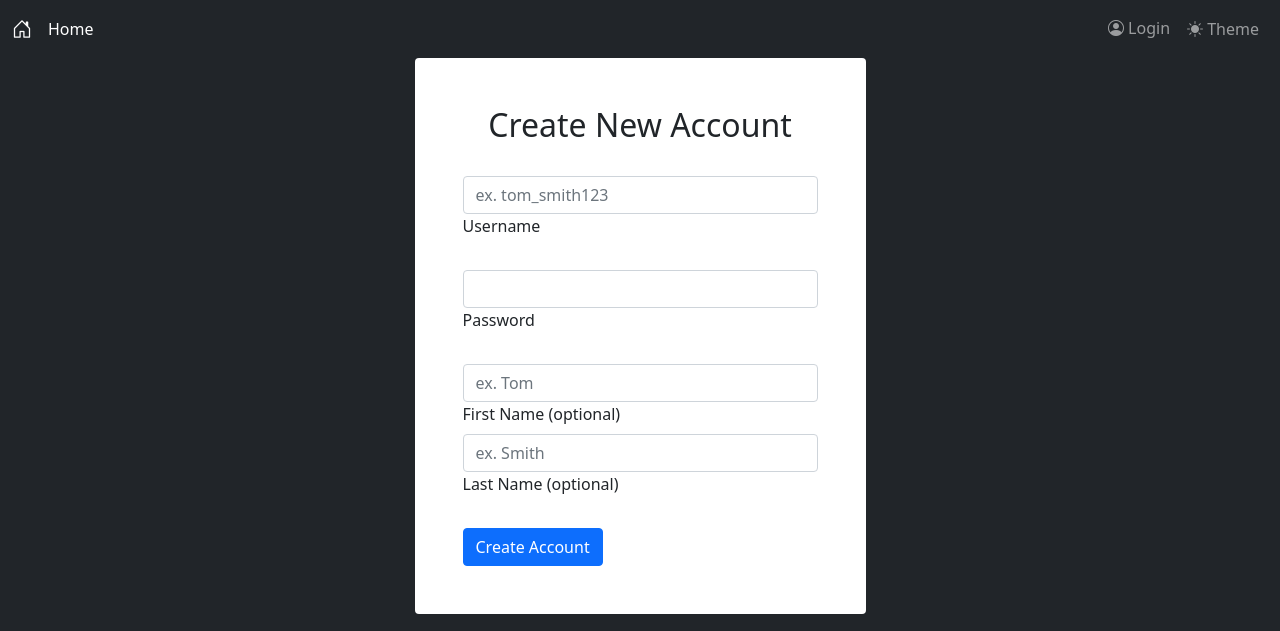
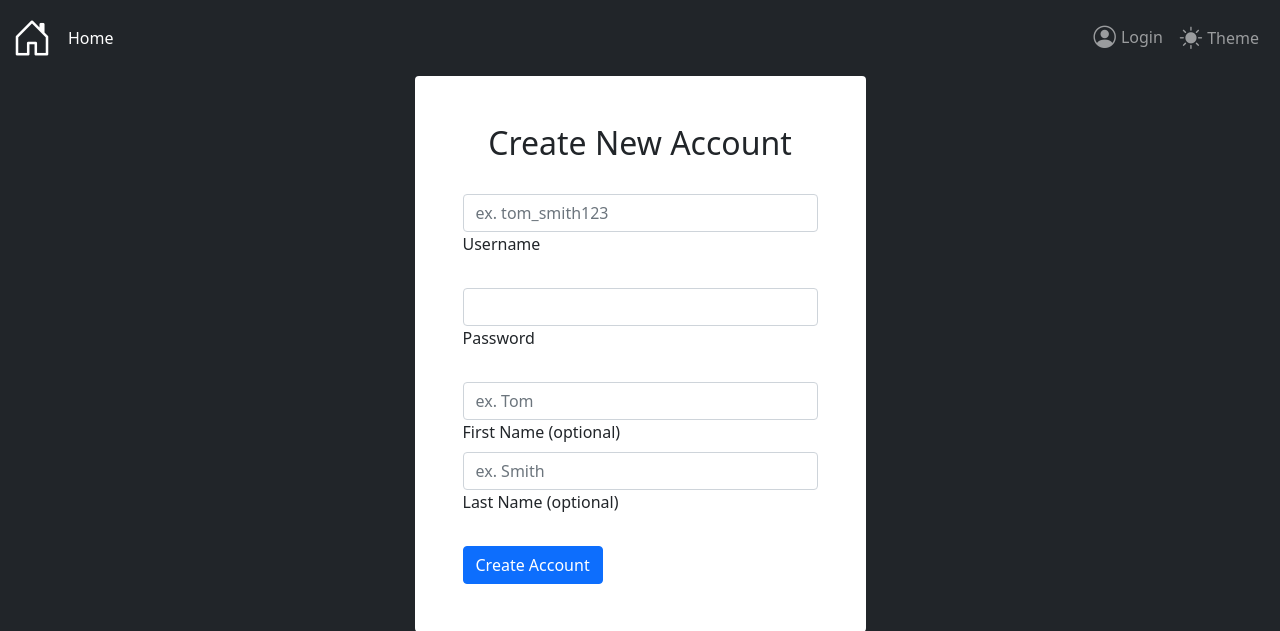
Before and after one commit to davrichter/quiz_django, a Django app: page /accounts/create_user/ in a window 1280 px wide. Shown: the top 631 px of the page. Run offline with Django 4.2, Linux system fonts and the light colour scheme; some libraries are stand-ins or nearby versions.

Commit message:
improve the header

```diff
--- /dev/null
+++ b/authentication/static/shared/css/header.css
@@ -0,0 +1,8 @@
+i.header-icon {
+    font-size: 140%;
+    margin-right: 5px;
+}
+
+i.header-brand-icon {
+    font-size: 200%;
+}
--- a/templates/shared/header.html
+++ b/templates/shared/header.html
@@ -1,9 +1,10 @@
+{% load static %}
+<link rel="stylesheet" href="{% static 'shared/css/header.css' %}">
 <header class="navbar navbar-expand-md navbar-dark bd-navbar">
     <nav class="container-xxl flex-wrap flex-md-nowrap" aria-label="Main navigation">
         <a class="navbar-brand p-0 me-2" href="/" aria-label="Bootstrap" title="Home">
-            <i class="bi bi-house-door"></i>
+            <i class="bi bi-house-door header-brand-icon"></i>
         </a>
-
         <button class="navbar-toggler" type="button" data-bs-toggle="collapse" data-bs-target="#bdNavbar"
                 aria-controls="bdNavbar" aria-expanded="false" aria-label="Toggle navigation">
             <svg xmlns="http://www.w3.org/2000/svg" width="32" height="32" class="bi" fill="currentColor"
@@ -25,7 +26,7 @@
                 {% if request.user.is_authenticated %}
                     <li class="nav-item col-6 col-md-auto">
                         <div class="dropdown">
-                            <button class="nav-link p-2 btn dropdown-toggle text-center ms-3"
+                            <button class="nav-link p-2 btn dropdown-toggle text-center ms-3 d-flex align-items-center"
                                     type="button"
                                     data-bs-toggle="dropdown"
                                     aria-label="User options"
@@ -34,14 +35,14 @@
                                 <span>{{ request.user.username }}</span>
                             </button>
                             <div class="dropdown-menu dropdown-menu-end" aria-labelledby="dropdownMenuButton">
-                                <a class="dropdown-item" href="#">Settings</a>
+                                <a class="dropdown-item" href="{% url 'ViewUserNoParams' %}">Settings</a>
                                 <a class="dropdown-item" href="{% url 'logout' %}">Logout</a>
                             </div>
                         </div>
                     </li>
                 {% else %}
                     <li class="nav-item col-6 col-md-auto">
-                        <a class="nav-link p-2" href="{% url 'login' %}" title="Login">
+                        <a class="nav-link p-2 d-flex align-items-center" href="{% url 'login' %}" title="Login">
                             <i class="bi bi-person-circle header-icon"></i>
                             Login
                         </a>
@@ -50,7 +51,7 @@
                 <li class="nav-item col-6 col-md-auto">
                     <form method="post" action="">
                         {% csrf_token %}
-                        <button class="nav-link p-2 btn"
+                        <button class="nav-link p-2 btn d-flex align-items-center"
                                 id="themeToggler"
                                 aria-label="Toggle theme"
                                 name="text_theme"
```
